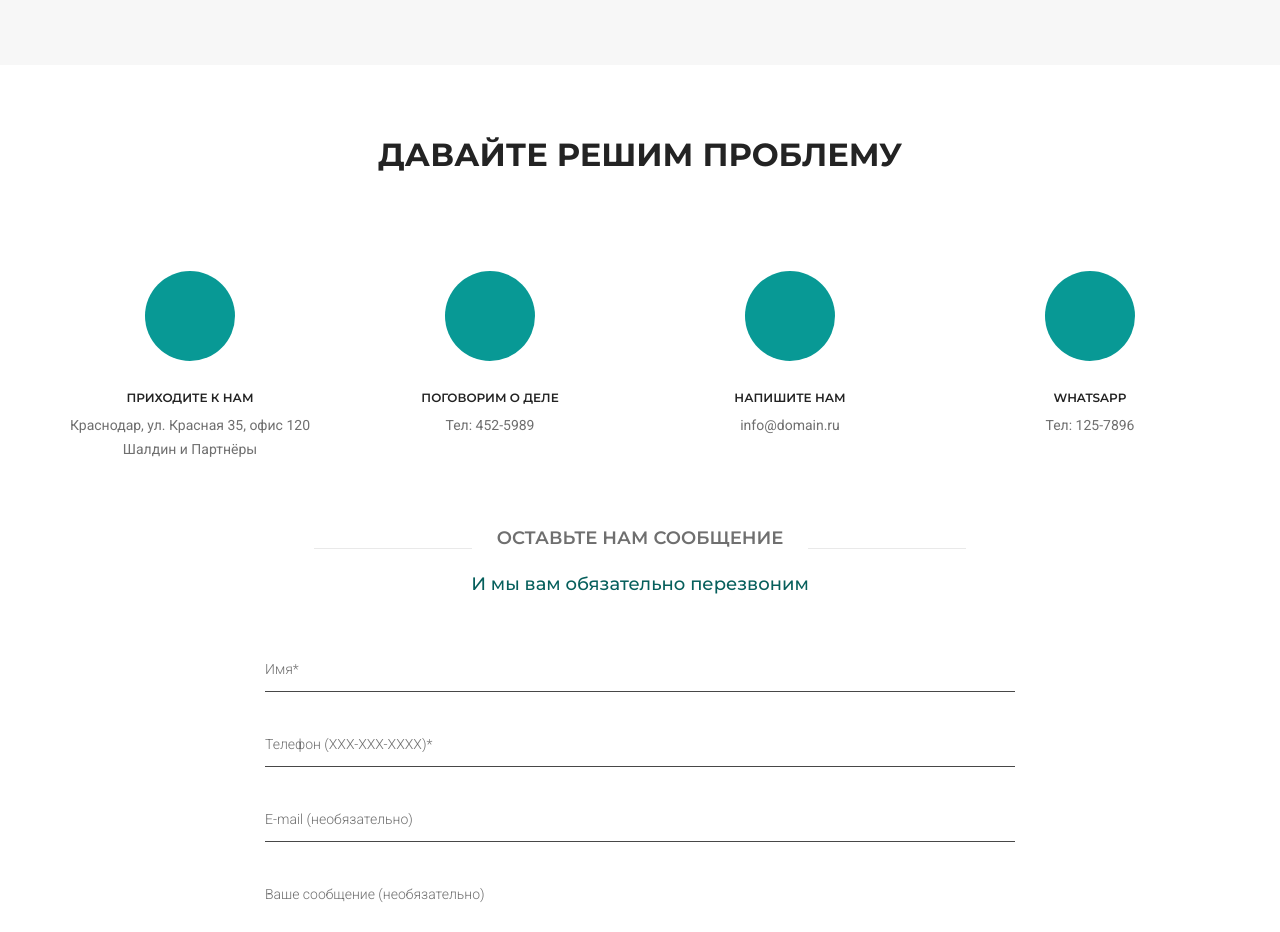
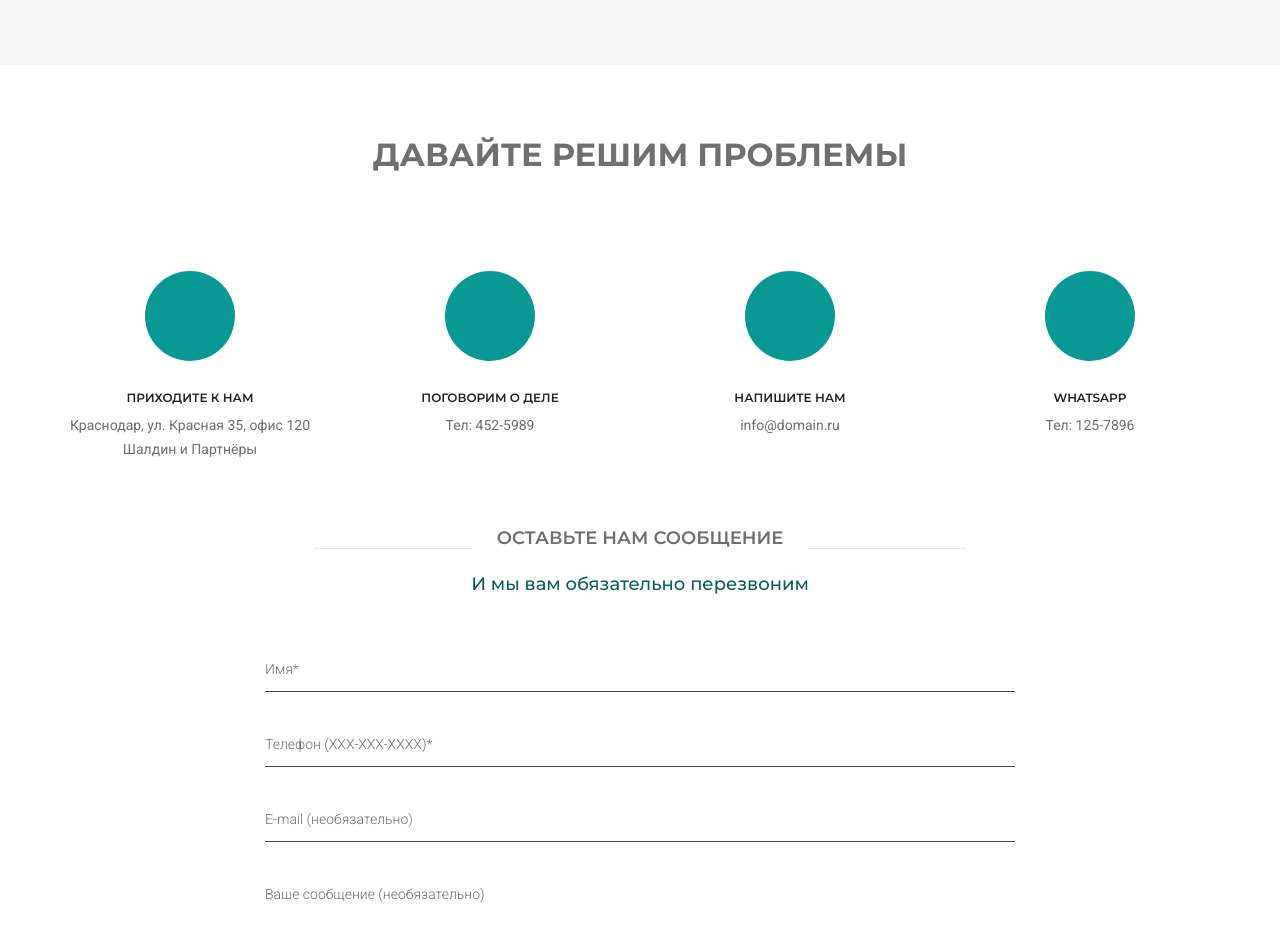
Before and after one commit to Kirman442/raf, a React (Vite) app: page / in a window 1280 px wide. Shown: the part 2700-3632 px from the top of the page. Built offline with nearby package versions, Linux system fonts and the light colour scheme; a web font is replaced by a local one.

Commit message:
changes to contact form

```diff
--- a/src/pages/Home.jsx
+++ b/src/pages/Home.jsx
@@ -413,7 +413,7 @@ const Home = () => {
                 <div className="container px-0 padding-five-bottom">
                     <div className="row justify-content-center">
                         <div className="col-lg-6 col-md-8 margin-eight-bottom md-margin-40px-bottom sm-margin-30px-bottom text-center last-paragraph-no-margin">
-                            <h5 className="alt-font font-weight-700 text-extra-dark-gray text-uppercase mb-0">Давайте решим проблему</h5>
+                            <h5 className="alt-font font-weight-700 text-extra-gray text-uppercase mb-0">Давайте решим проблемы</h5>
                         </div>
                     </div>
                     <div className="row row-cols-1 row-cols-lg-4 row-cols-sm-2">
@@ -447,7 +447,7 @@ const Home = () => {
                         {/* <!-- start contact info item --> */}
                         <div className="col text-center wow animate__fadeInUp last-paragraph-no-margin">
                             <div className="d-inline-block margin-20px-bottom">
-                                <div className="bg-deep-green icon-round-medium"><i className="icon-megaphone icon-medium text-white-2"></i></div>
+                                <div className="bg-deep-green icon-round-medium"><i className="icon-mobile icon-medium text-white-2"></i></div>
                             </div>
                             <div className="text-extra-dark-gray text-uppercase text-small font-weight-600 alt-font margin-5px-bottom">Whatsapp</div>
                             <p className="mx-auto">Тел: 125-7896</p>
```
